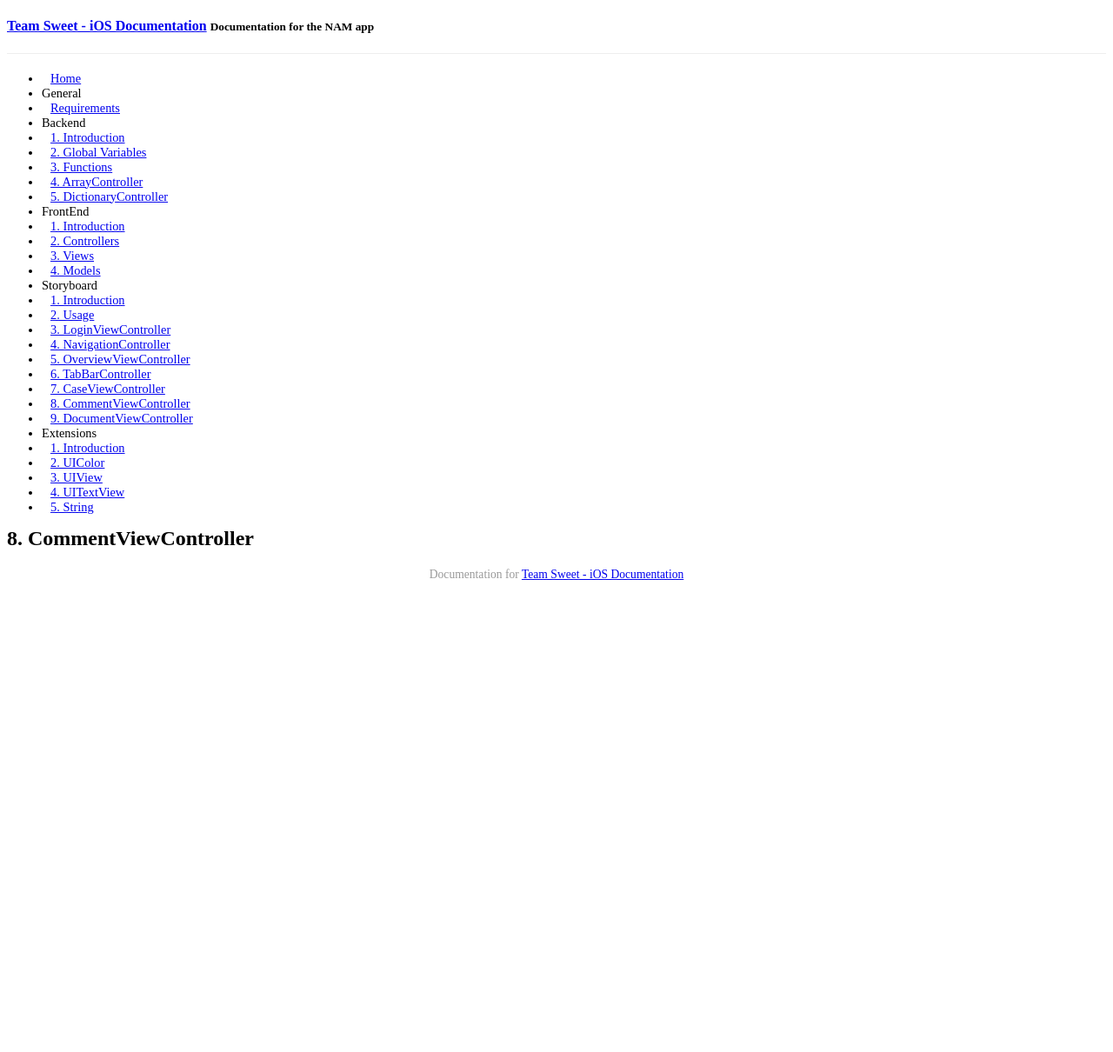
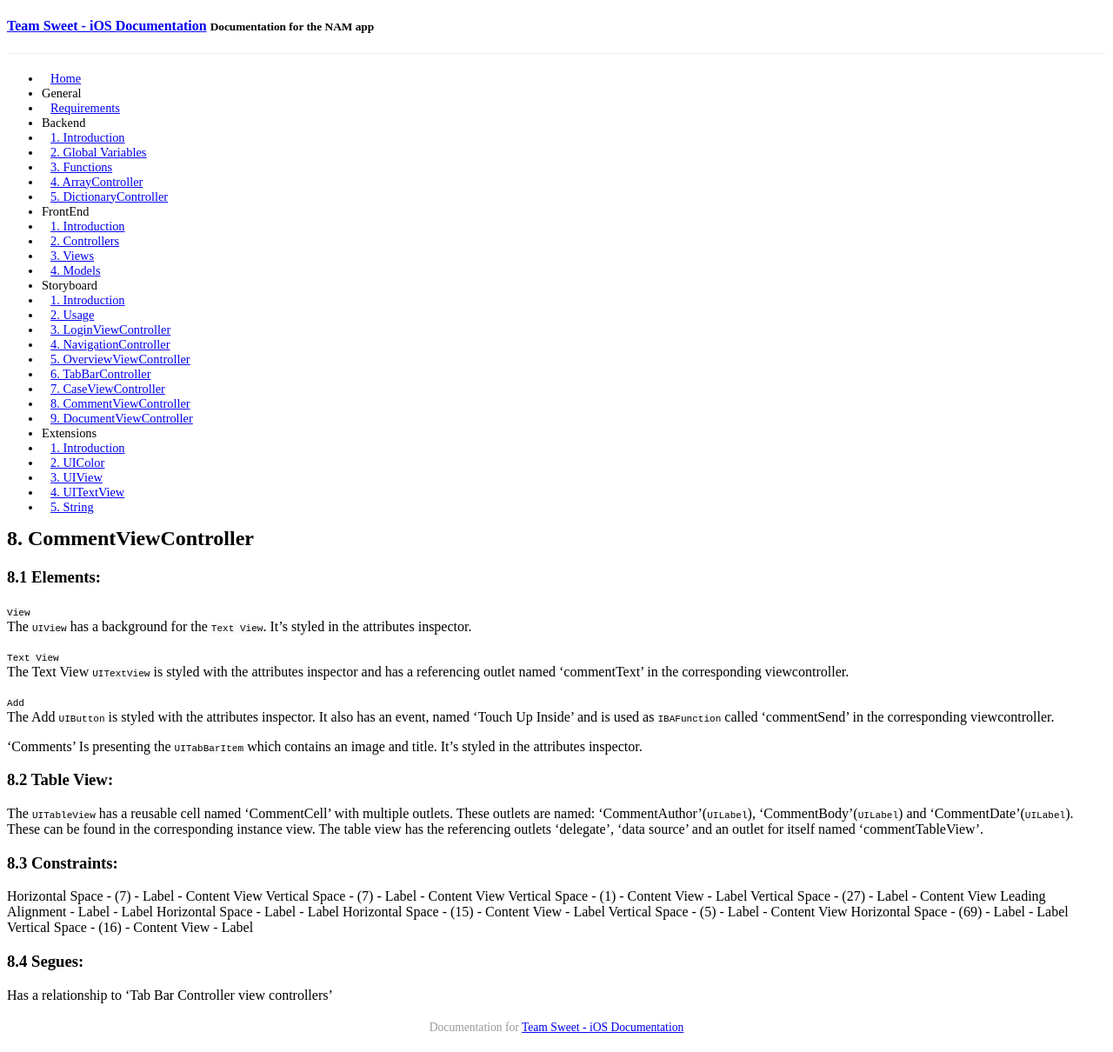
Before and after one commit to Aspoz/Sweet-iOS-Docs, a Jekyll site: the page built from _posts/2015-01-12-storyboard-commentviewcontroller.md, in a window 1280 px wide. Shown: the whole page at 87% size. Built offline with Jekyll 4.4.1, drawn with Linux system fonts in a browser that asks for light colours; Markdown is read by kramdown in place of the engine named in the settings; a style sheet for code colours, icons or effects is not loaded; before the commit the page ends 900 px from its top, so only the background shows below that.

Commit message:
add comment view controller

```diff
--- a/_posts/2015-01-12-storyboard-commentviewcontroller.md
+++ b/_posts/2015-01-12-storyboard-commentviewcontroller.md
@@ -4,3 +4,35 @@ title: "8. CommentViewController"
 category: story
 date: 2015-01-12 16:53:00
 ---
+
+### 8.1 Elements:
+`View`
+The `UIView` has a background for the `Text View`. It's styled in the attributes inspector.
+
+`Text View`
+The Text View `UITextView` is styled with the attributes inspector and has a referencing outlet named 'commentText' in the corresponding viewcontroller.
+
+`Add`
+The Add `UIButton` is styled with the attributes inspector. It also has an event, named 'Touch Up Inside' and is used as `IBAFunction` called 'commentSend' in the corresponding viewcontroller.
+
+'Comments'
+Is presenting the `UITabBarItem` which contains an image and title. It's styled in the attributes inspector.
+
+### 8.2 Table View:
+The `UITableView` has a reusable cell named 'CommentCell' with multiple outlets. These outlets are named: 'CommentAuthor'(`UILabel`), 'CommentBody'(`UILabel`) and 'CommentDate'(`UILabel`). These can be found in the corresponding instance view. The table view has the referencing outlets 'delegate', 'data source' and an outlet for itself named 'commentTableView'.
+
+### 8.3 Constraints:
+Horizontal Space - (7) - Label - Content View
+Vertical Space - (7) - Label - Content View
+Vertical Space - (1) - Content View - Label
+Vertical Space - (27) - Label - Content View
+Leading Alignment - Label - Label
+Horizontal Space - Label - Label
+Horizontal Space - (15) - Content View - Label
+Vertical Space - (5) - Label - Content View
+Horizontal Space - (69) - Label - Label
+Vertical Space - (16) - Content View - Label
+
+### 8.4 Segues:
+
+Has a relationship to 'Tab Bar Controller view controllers'
```
